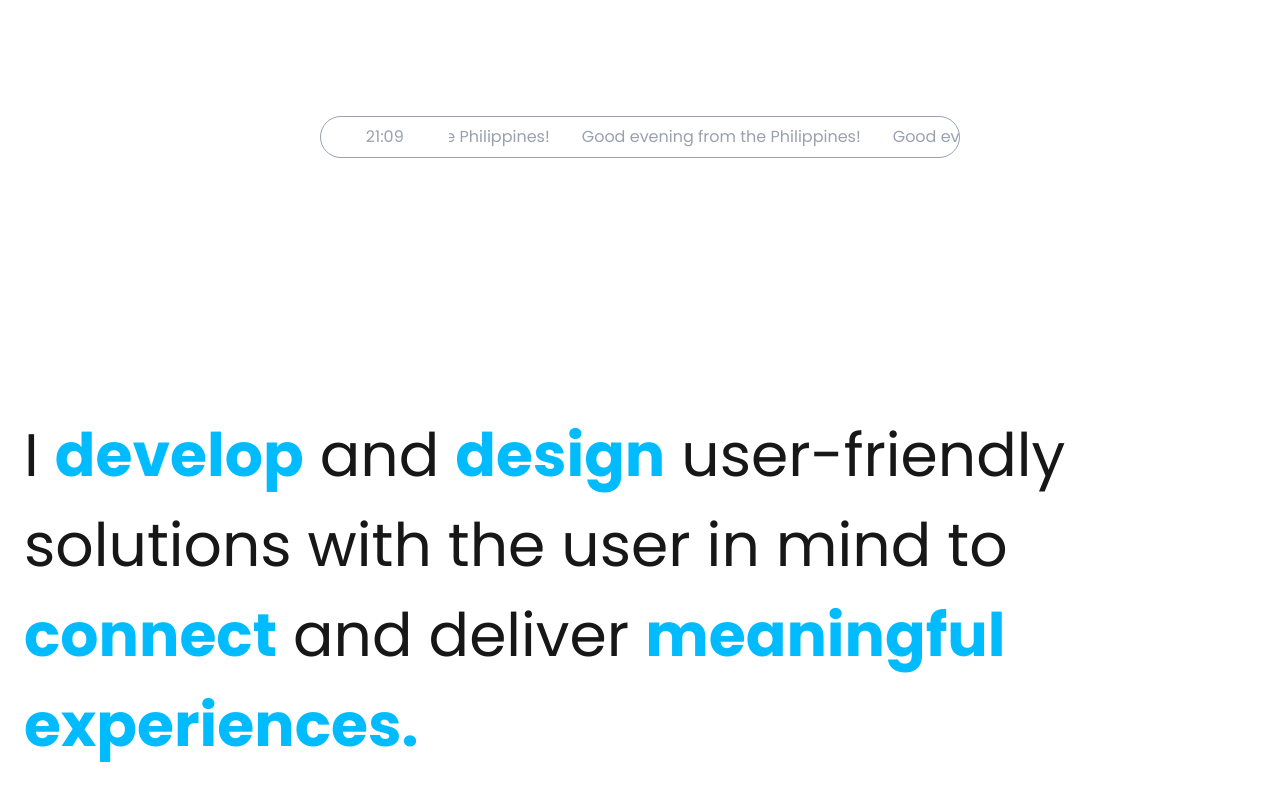
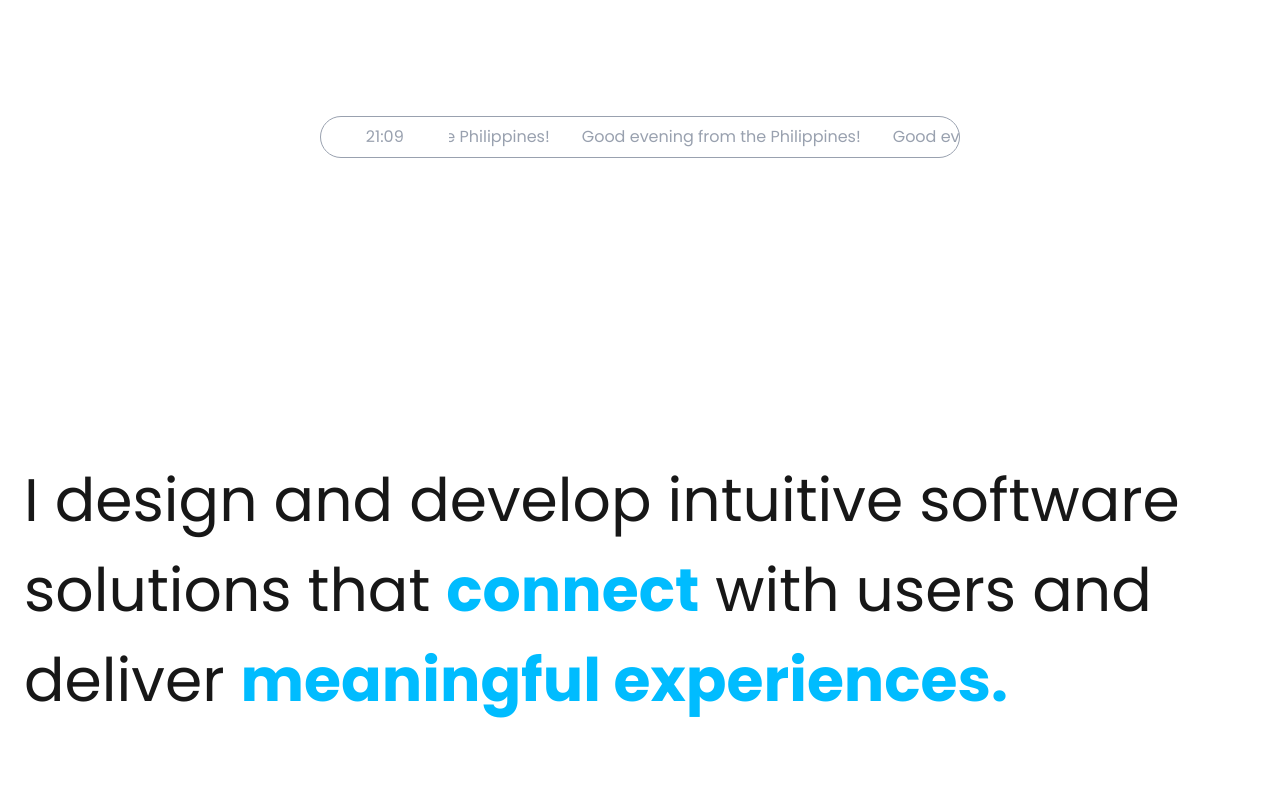
Before and after one commit to Serial-Cyn/personal-portfolio, a Next.js app: page / in a window 1280 px wide. Shown: the part 610-1410 px from the top of the page. Built offline with nearby package versions, Linux system fonts and the light colour scheme; a web font is replaced by a local one.

Commit message:
feat: integrate motion library for animations in JobValue component

```diff
--- a/components/value-section/job-value.tsx
+++ b/components/value-section/job-value.tsx
@@ -1,38 +1,39 @@
+"use client";
+
+import { motion } from "motion/react";
+import { useRef, useState, useEffect } from "react";
+
 export default function JobValue() {
-  const jobValueStyles = `
-        @keyframes fadeInUp {
-            0% {
-                opacity: 0;
-                transform: translateY(20px);
-            }
-            100% {
-                opacity: 1;
-                transform: translateY(0);
-            }
-        }
+  const ref = useRef(null);
+  const [inView, setInView] = useState(false);
 
-        #job-value h1 {
-            animation: fadeInUp 1s ease-in-out;
-        }
-    `;
+  useEffect(() => {
+    const observer = new IntersectionObserver(
+      ([entry]) => setInView(entry.isIntersecting),
+      { threshold: 1.0 }
+    );
+
+    if (ref.current) observer.observe(ref.current);
+
+    return () => observer.disconnect();
+  }, []);
 
   return (
-    <>
-      <style>{jobValueStyles}</style>
-      <section
-        id="job-value"
-        className="w-screen h-screen flex justify-center items-center px-6 text-4xl sm:text-5xl md:text-6xl leading-normal"
+    <section
+      id="job-value"
+      className="w-screen h-screen flex justify-center items-center px-6 text-4xl sm:text-5xl md:text-6xl leading-normal"
+    >
+      <motion.h1
+        ref={ref}
+        initial={{ opacity: 0, y: 30 }}
+        animate={inView ? { opacity: 1, y: 0 } : {}}
+        transition={{ duration: 0.6 }}
       >
-        <h1>
-          I <span className="font-bold text-sky-400">develop</span> and{" "}
-          <span className="font-bold text-sky-400">design</span> user-friendly
-          solutions with the user in mind to{" "}
-          <span className="font-bold text-sky-400">connect</span> and deliver{" "}
-          <span className="font-bold text-sky-400">
-            meaningful experiences.
-          </span>
-        </h1>
-      </section>
-    </>
+        I design and develop intuitive software solutions that{" "}
+        <span className="font-bold text-sky-400">connect</span> with users and
+        deliver{" "}
+        <span className="font-bold text-sky-400">meaningful experiences.</span>
+      </motion.h1>
+    </section>
   );
 }
```
Also changed, not shown: package.json (+7 -6 lines), 1 other file (tests, documents, lock files or other folders).
